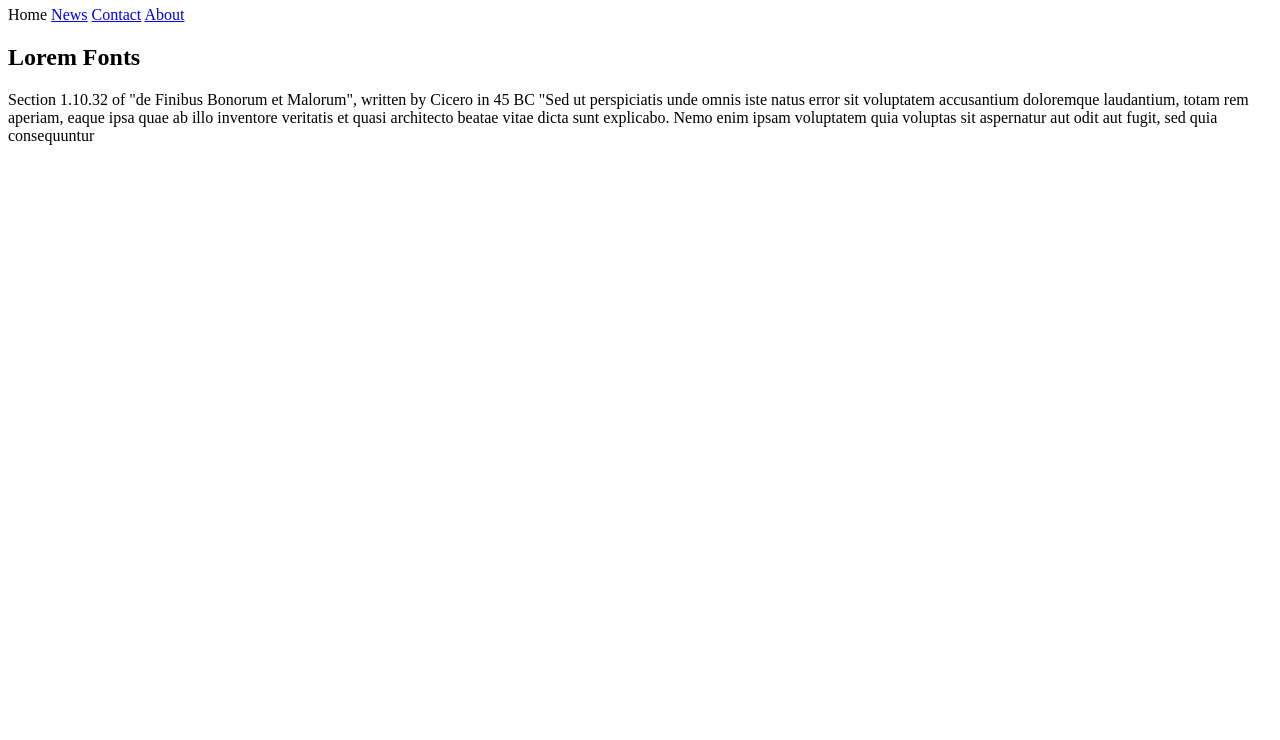
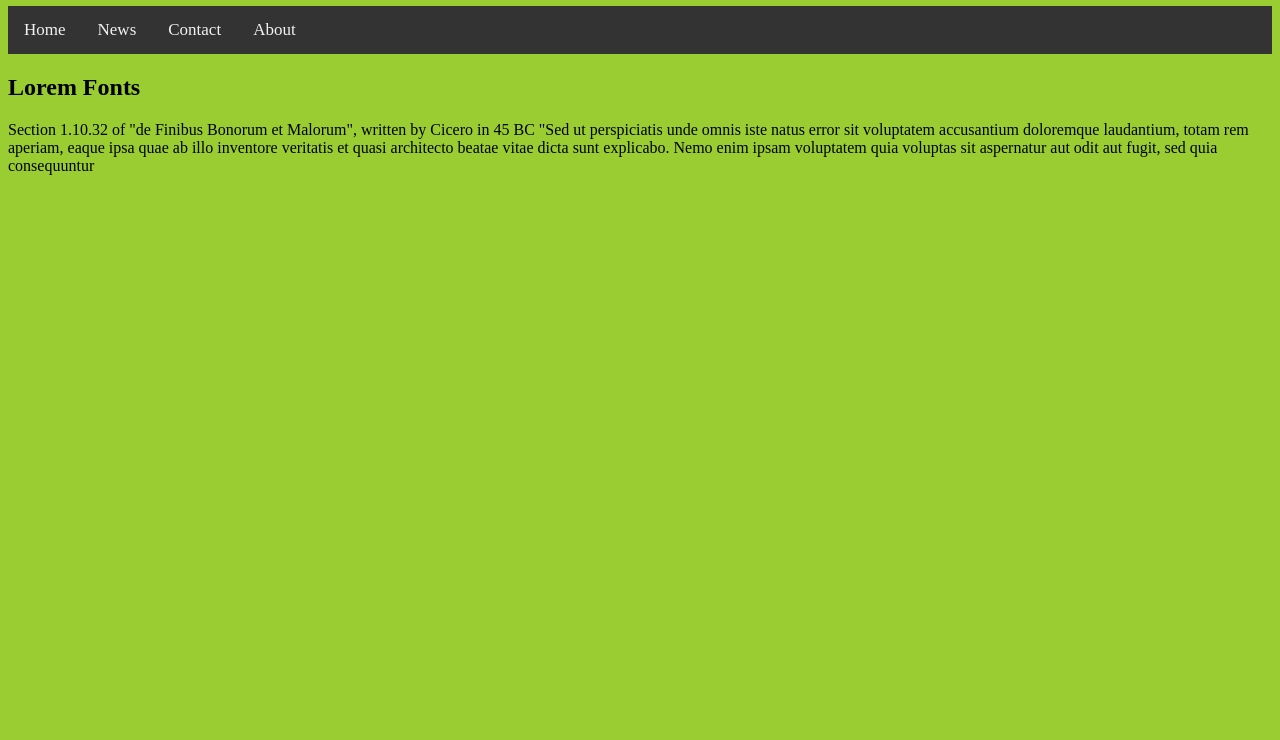
Before and after one commit to ratemolewis/luiz, a plain HTML site: page index.html in a window 1280 px wide. Shown: the part 60-800 px from the top of the page. Drawn offline with Linux system fonts and the light colour scheme.

Commit message:
link css and the index

```diff
--- a/index.html
+++ b/index.html
@@ -1,6 +1,7 @@
 <!DOCTYPE hml>
 <html>
 <head>
+  <link href="stles/stles.css" rel="stylesheet" type="text/css">
   <title>ratemo</title>
     <h1>CODE BEAUTY</h1>
     <div class="topnav">
```
